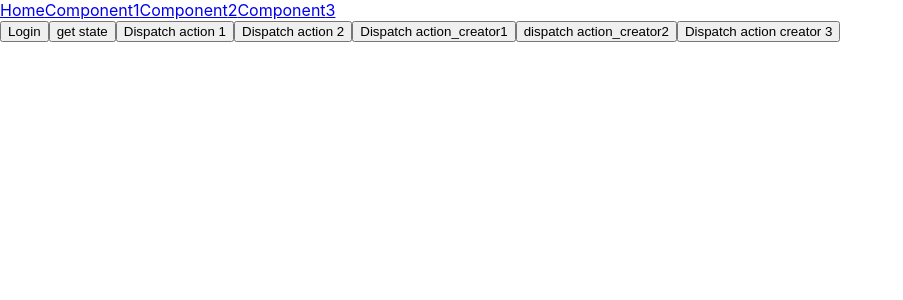
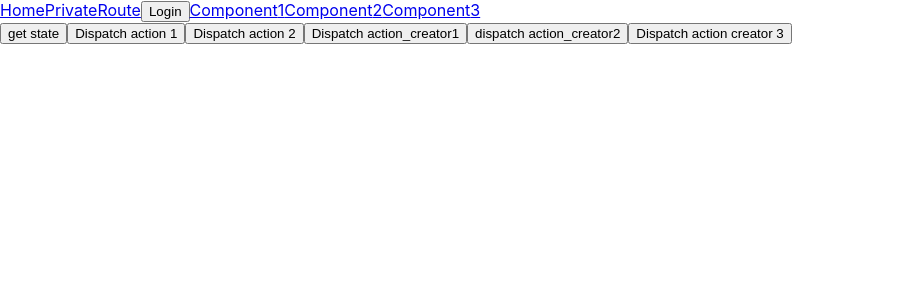
Before and after one commit to Javierz299/reactReduxPractice, a React (Create React App) app: page / in a window 1280 px wide. Shown: the top 300 px of the page, without its empty margins (0-903 px from the left). Built offline with nearby package versions, Linux system fonts and the light colour scheme; what auth0-js would draw is missing.

Commit message:
login and logout button. login updates button to logout. clicking on log out does not update back to login..

```diff
--- a/src/containers/container1.js
+++ b/src/containers/container1.js
@@ -12,7 +12,6 @@ class container1 extends Component {
       const usertext = "text 1"
         return (
             <div>
-                <button onClick={() => this.props.auth.login()}>Login</button>
                 <button onClick={() => console.log(this.props.user_input)}>get state</button>
                 <button onClick={() => this.props.action1()}>Dispatch action 1</button>
                 <button onClick={() => this.props.action2()}>Dispatch action 2</button>
--- a/src/containers/header.js
+++ b/src/containers/header.js
@@ -1,7 +1,8 @@
 import React, { Component } from 'react'
 import { Link } from 'react-router-dom'
+import { connect } from 'react-redux'
 
-class header extends Component {
+class Header extends Component {
     state = {
         nums: [{id: 1},{id: 2}, {id: 3}]
      }
@@ -11,6 +12,13 @@ class header extends Component {
         return (
             <div>
                 <Link to="/">Home</Link>
+                <Link to="/privateroute">PrivateRoute</Link>
+
+                {!this.props.is_authenticated
+                ? <button onClick={() => this.props.auth.login()}>Login</button>
+                : <button onClick={() => this.props.auth.logout()}>Logout</button>
+                }
+
                 {this.state.nums.map(num =>
                 <Link key={num.id} to={{pathname: '/component/' + num.id}}>Component{num.id}</Link>
                 )}
@@ -20,4 +28,11 @@ class header extends Component {
     }
 }
 
-export default header
+function mapStateToProps(state){
+    console.log("header",state.auth_reducer.is_authenticated)
+    return {
+        is_authenticated: state.auth_reducer.is_authenticated
+    }
+}
+
+export default connect(mapStateToProps)(Header)
--- /dev/null
+++ b/src/functional/protectedroute.js
@@ -0,0 +1,9 @@
+import React from 'react'
+
+const ProtectedRoute = (props) => (
+    <div>
+        ProtectedRoute
+    </div>
+)
+
+export default ProtectedRoute
--- /dev/null
+++ b/src/functional/unauthredirect.js
@@ -0,0 +1,9 @@
+import React from 'react'
+
+const UnauthRedirect = (props) => (
+    <div>
+        UnauthRedirect
+    </div>
+)
+
+export default UnauthRedirect
--- a/src/routes.js
+++ b/src/routes.js
@@ -2,6 +2,8 @@ import React, { Component } from 'react'
 
 import Component1 from './functional/component1'
 import Callback from './functional/callback'
+import UnauthRedirect from './functional/unauthredirect'
+import ProtectedRoute from './functional/protectedroute'
 
 import Container1 from './containers/container1'
 import Header from  './containers/header'
@@ -10,8 +12,9 @@ import history from './utils/history'
 import AuthCheck from './utils/authcheck'
 
 
-import {  Router,Route,Switch } from 'react-router-dom'
+import {  Router,Route,Switch, Redirect } from 'react-router-dom'
 import Auth from './utils/auth'
+
 
 const auth = new Auth()
 
@@ -21,6 +24,17 @@ const handleAuthentication = (props) => {
     }
 }
 
+const PrivateRoute = ({component: Component, auth}) =>(
+
+    <Route render={props => auth.isAuthenticated() === true
+     ? < Component auth={auth} {...props} />
+    :  <Redirect  to={{pathname:'/redirect'}} />
+  }
+    />
+)
+
+
+
 class routes extends Component {
 
     render() {
@@ -28,12 +42,15 @@ class routes extends Component {
             <div>
                 <Router history={history} >
                     <div>
-                    <Header />
+                    <Header auth={auth}/>
                     <Switch>
                     <Route exact path="/" render={() => <Container1 auth={auth}/>}/>
                     <Route path="/authcheck" render={() => <AuthCheck auth={auth} />} />
+                    <Route path="/redirect" component={UnauthRedirect} />
                     <Route path="/callback" render={(props) => { handleAuthentication(props); return <Callback />}} />
                     <Route path="/component/:id" render={(props) => <Component1 {...props} />}/>
+
+                    <PrivateRoute path="/privateroute" auth={auth}  component={ProtectedRoute} />
                     </Switch>
                     </div>
                 </Router>
--- a/src/store/reducers/auth_reducer.js
+++ b/src/store/reducers/auth_reducer.js
@@ -1,7 +1,7 @@
 import * as ACTION_TYPES from '../actions/actions_types'
 
 const initialState = {
-    is_aunthenticated: false,
+    is_authenticated: false,
 }
 
 const AuthReducer = (state = initialState, action) => {
@@ -9,12 +9,12 @@ const AuthReducer = (state = initialState, action) => {
         case ACTION_TYPES.LOGIN_SUCCESS:
             return {
                 ...state,
-                is_aunthenticated: true,
+                is_authenticated: true,
             }
         case ACTION_TYPES.LOGIN_FAILURE:
             return {
                 ...state,
-                is_aunthenticated: false,
+                is_authenticated: false,
             }
             default:
                 return state
--- a/src/utils/auth.js
+++ b/src/utils/auth.js
@@ -13,6 +13,7 @@ export default class Auth {
    })
 
  login = () => {
+     console.log("login reached")
     this.auth0.authorize()
 }
 
@@ -35,12 +36,13 @@ handleAuth = () => {
 }
 
 logout = () => {
+    console.log('logout reached')
     localStorage.removeItem('access_token')
     localStorage.removeItem('id_token')
     localStorage.removeItem('expiresAt')
 }
 
-isAunthenticated = () => {
+isAuthenticated = () => {
     let expiresAt = JSON.parse(localStorage.getItem('expiresAt'))
     return new Date().getTime() < expiresAt
 }
--- a/src/utils/authcheck.js
+++ b/src/utils/authcheck.js
@@ -9,7 +9,7 @@ class AuthCheck extends Component {
 
   componentDidMount(){
       console.log(this.props.auth)
-      if(this.props.auth.isAunthenticated()){
+      if(this.props.auth.isAuthenticated()){
           console.log("success")
           this.props.login_success()
           history.replace('/')
```
